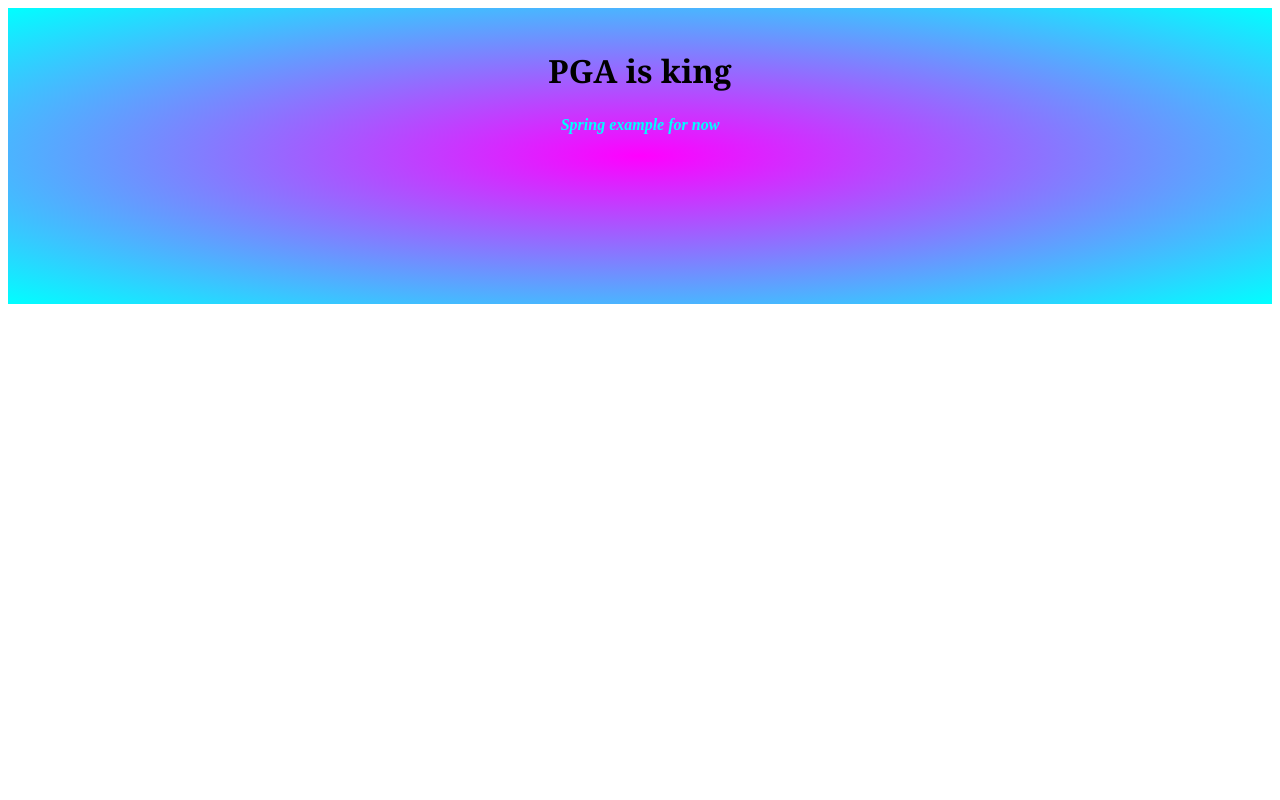
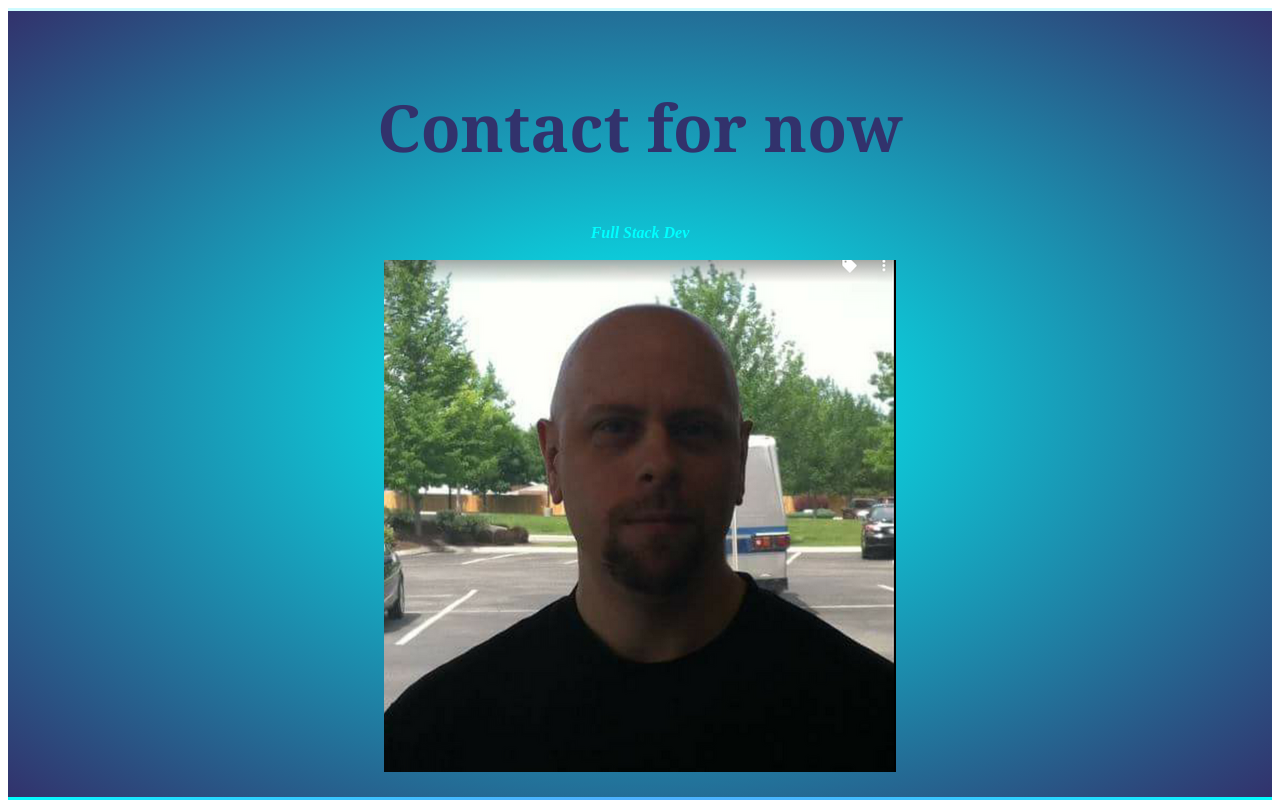
Before and after one commit to PGA-dev/personalport, a React (Create React App) app: page /Contact in a window 1280 px wide. Shown: the top 800 px of the page. Built offline with nearby package versions, Linux system fonts and the light colour scheme.

Commit message:
updated footer for 2 links, added temp contact page

```diff
--- a/src/App.js
+++ b/src/App.js
@@ -4,6 +4,7 @@
 import './App.css';
 import Footer from './site/Footer';
 import HomePage from './pages/HomePage';
+import Contact from './pages/Contact';
 
 function App() {
   return (
@@ -11,6 +12,7 @@
 
       <Routes>
         <Route path='/' element={<HomePage />} />
+        <Route path='/Contact' element={<Contact />} />
       </Routes>
 
         <Footer />
--- a/src/pages/Contact.js
+++ b/src/pages/Contact.js
@@ -0,0 +1,44 @@
+import { Col, Row } from 'reactstrap';
+import { useState, useEffect } from 'react';
+import { useSpring, animated } from 'react-spring';
+import profile from '../app/profile.png';
+
+const Contact = () => {
+
+    const [toggle, setToggle] = useState(false);
+
+    const animatedStyle = useSpring({
+        opacity: toggle ? 1 : 0,
+        transform: toggle ? 'scale(1,1)' : 'scale(0,0)',
+        config: { duration: 1500 }
+    });
+
+    useEffect(() => {
+        setToggle(true);
+    }, []);
+
+    return (
+
+        <Row className='text-left site-header'>
+
+            <Col>
+
+            </Col>
+            <Col >
+                <animated.div style={animatedStyle}>
+                    <h1 m='12' id='title' className='headstyle' >Contact for now</h1>
+                </animated.div>
+                <animated.div style={animatedStyle}>
+                    <h3 className='text-center'><i>Full Stack Dev</i></h3>
+                </animated.div>
+            </Col>
+            <Col>
+            <img src={profile} alt='profile picture' className='profile'  />
+            </Col>
+        </Row>
+
+    );
+};
+
+
+export default Contact;
--- a/src/site/Footer.js
+++ b/src/site/Footer.js
@@ -2,6 +2,7 @@
 import { useState, useEffect } from 'react';
 import { useSpring, animated } from 'react-spring';
 import styles from './Footer.module.css';
+import { Link } from 'react-router-dom';
 
 
 const Footer = () => {
@@ -21,10 +22,9 @@
             <Row>
                 <Col >
                     <animated.div style={animatedStyle}>
-                        <h1 m='12' id='title'>PGA is king</h1>
-                    </animated.div>
-                    <animated.div style={animatedStyle}>
-                        <h3 ><i>Spring example for now</i></h3>
+                        <h1 >Links</h1>
+                        <h3 ><Link to='/'><i>Go Home</i></Link></h3>
+                        <h3 ><Link to='/Contact'><i>Go to Contacts</i></Link></h3>
                     </animated.div>
                 </Col>
             </Row>
--- a/src/site/Footer.module.css
+++ b/src/site/Footer.module.css
@@ -2,8 +2,8 @@
 
   .footer {
     background-image: radial-gradient(var(--clr-2), var(--clr-6));
-    padding: 20px 0;
-    height: 20vmax;
+    padding: 2px 0;
+    height: 15vmax;
     width: auto;
     text-align: center;
     margin-top: var(--clr-1) 4rem;
```
